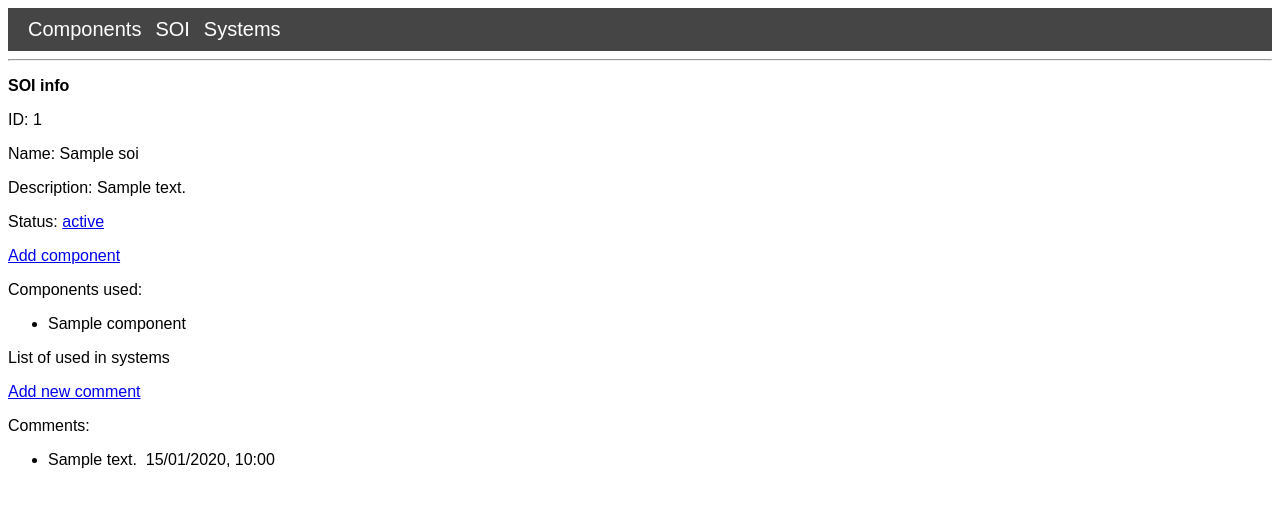
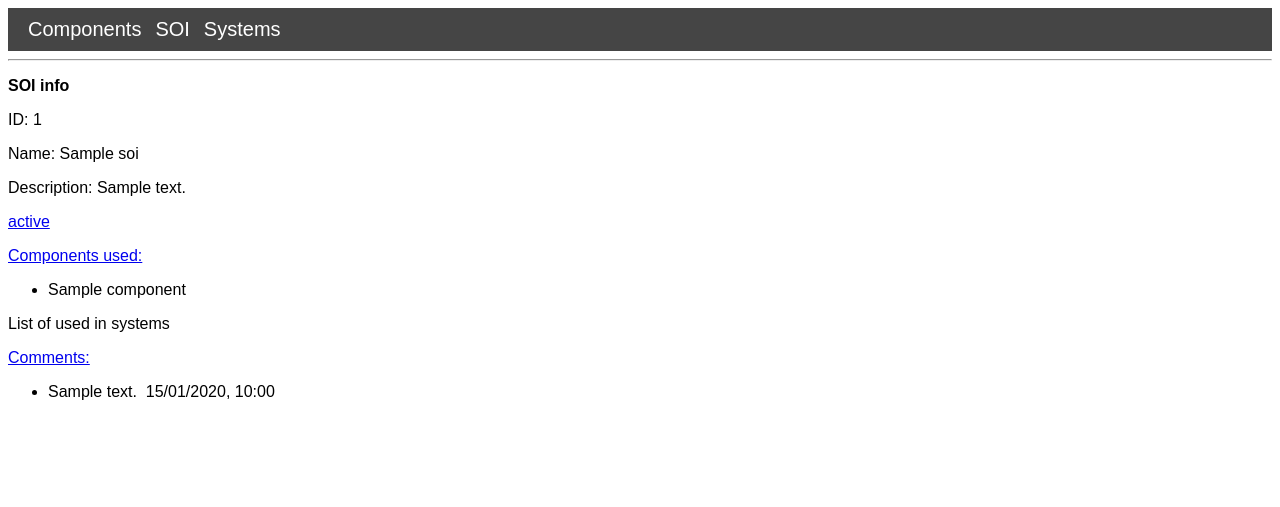
Before and after one commit to johnny-sky91/COMPanion, a Flask app: page /soi_view/1 in a window 1280 px wide. Shown: the top 507 px of the page. Run offline with Flask 3, Linux system fonts and the light colour scheme; tables that the repository leaves empty hold one stand-in row (Sample ...).

Commit message:
Update soi_view.html

```diff
--- a/app/templates/view/soi_view.html
+++ b/app/templates/view/soi_view.html
@@ -5,9 +5,8 @@
     <p>ID: {{ soi.soi_id }}</p>
     <p>Name: {{ soi.soi_name }}</p>
     <p>Description: {{ soi.soi_description}}</p>
-    <p>Status: <a href="{{ url_for('soi_change_status', soi_id=soi.soi_id) }}">{{ soi.soi_status }}</a></p>
-    <a href="{{ url_for('add_comp_soi', soi_id=soi.soi_id) }}">Add component</a>
-    <p>Components used:</p>
+    <p><a href="{{ url_for('soi_change_status', soi_id=soi.soi_id) }}">{{ soi.soi_status }}</a></p>
+    <a href="{{ url_for('add_comp_soi', soi_id=soi.soi_id) }}">Components used:</a>
     <ul>
         {% for component in component_used %}
         <li>
@@ -16,8 +15,7 @@
         {% endfor %}
     </ul>
     <p>List of used in systems</p>
-    <a href="{{ url_for('add_soi_comment', soi_id=soi.soi_id) }}">Add new comment</a>
-    <p>Comments:</p>
+    <a href="{{ url_for('add_soi_comment', soi_id=soi.soi_id) }}">Comments:</a>
     <ul>
         {% for comment in comments_list %}
         <li>
```
